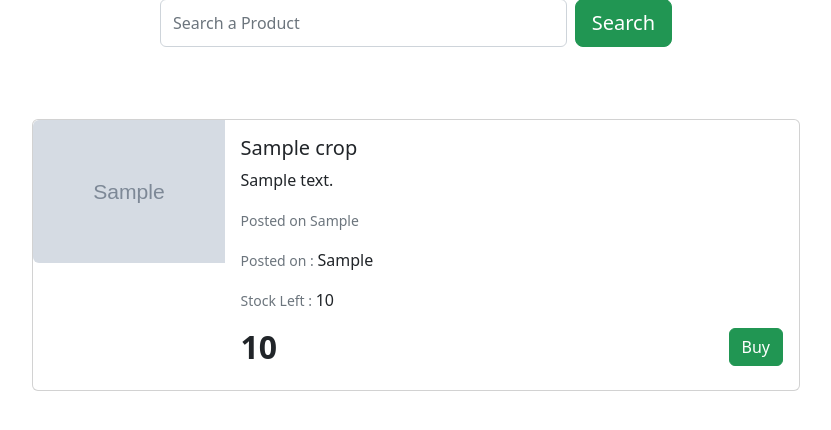
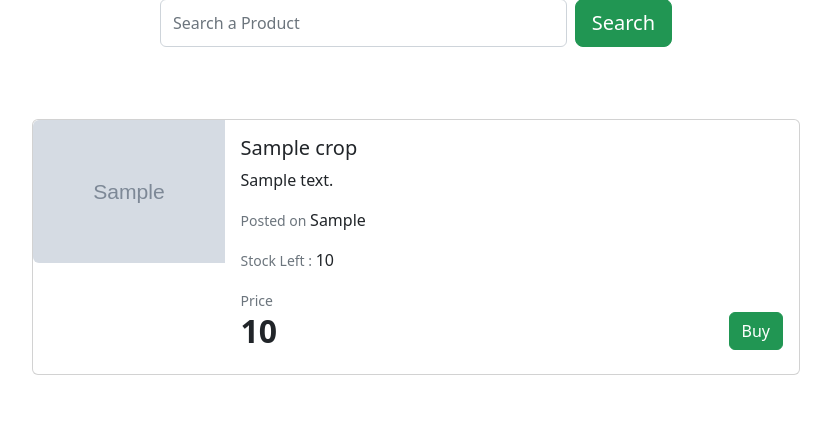
Before and after one commit to mayankdhnkr/krishi_bimb, a PHP site: page /KrishiBimb/search.php in a window 1280 px wide. Shown: the part 271-701 px from the top of the page, without its empty margins (224-1055 px from the left). Run offline with PHP 8.4, Linux system fonts and the light colour scheme; the visitor is signed in with stand-in values (Sample User, id 1); tables that the repository leaves empty or names only in its code hold one stand-in row (values such as "Sample post"); grey boxes marked "Sample" are stand-in pictures; data that the repository does not hold is empty; some libraries are stand-ins or nearby versions.

Commit message:
seach page price text

```diff
--- a/search.php
+++ b/search.php
@@ -100,9 +100,9 @@
                     echo "          <div class='card-body'>";
                     echo "              <h5 class='card-title'>".$name."</h5>";
                     echo "              <p class='card-text'>".$desc."</p>";
-                    echo "              <p class='card-text'><small class='text-muted'>Posted on      ".$posted."</small></p>";
-                    echo "              <p class='card-text'><small class='text-muted'>Posted on      :   </small>".$posted."</p>";
+                    echo "              <p class='card-text'><small class='text-muted'>Posted on      </small>".$posted."</p>";
                     echo "              <p class='card-text'><small class='text-muted'>Stock Left     :   </small>".$stock."</p>";
+                    echo "              <p class='card-text mb-0'><small class='text-muted'>Price</small></p>";
                     echo "              <div class='d-flex'>";
                     echo "                  <h2 class='price'>".$price."</h2>";
                     echo "                  <a href='stock.php?id=$user_data[id]' class='ms-auto'><button class='btn btn-primary'>Buy</button></a>";
```
